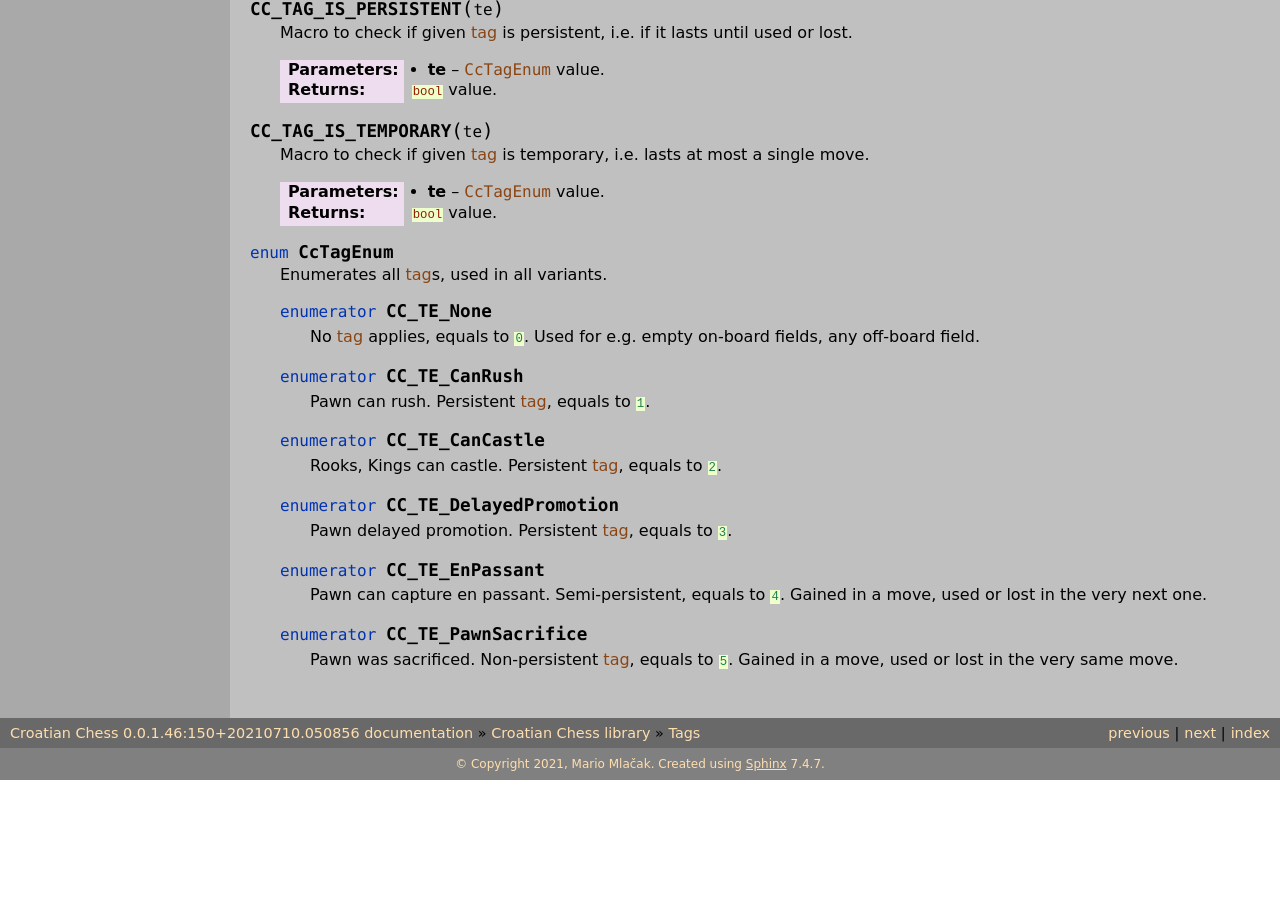
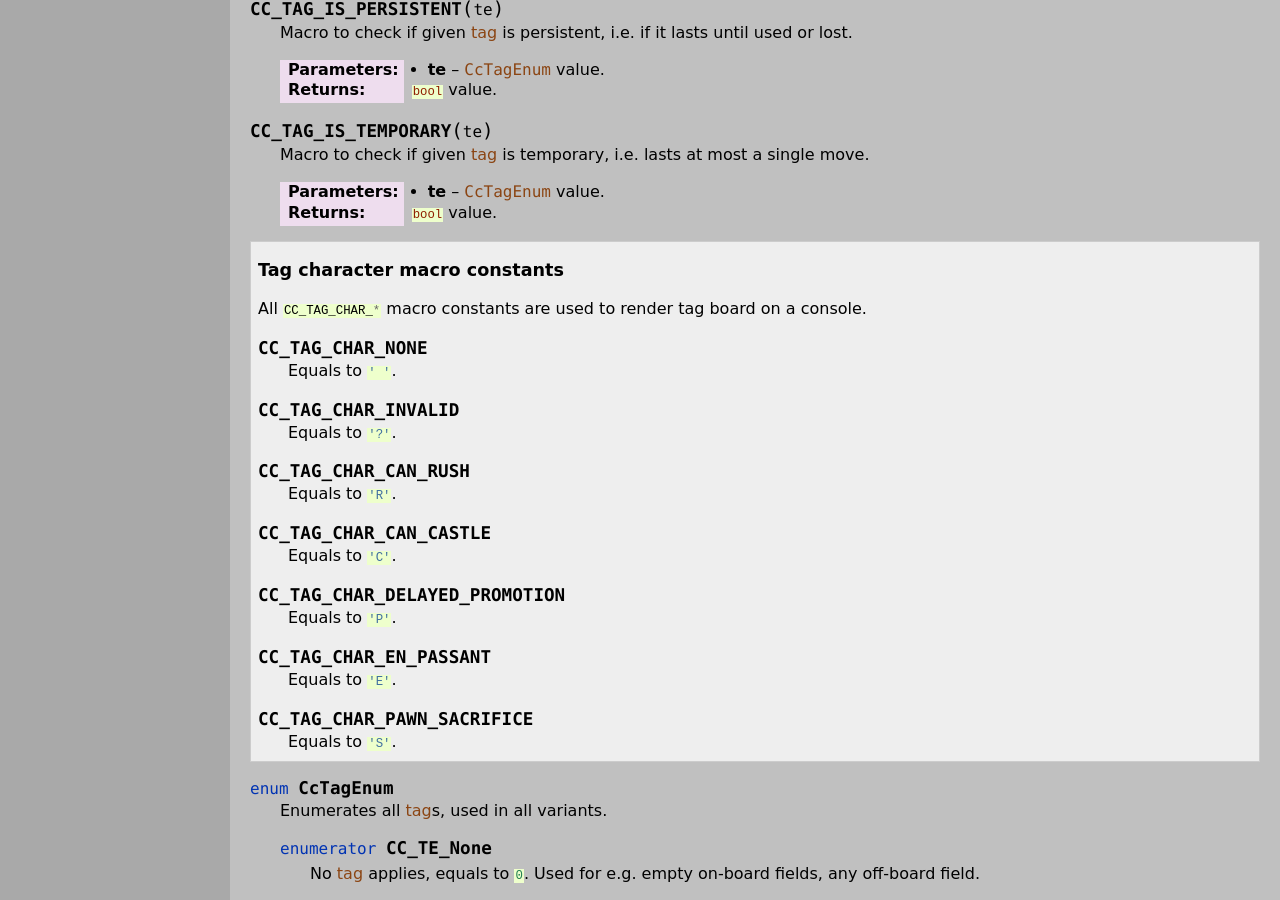
Before and after one commit to mmlacak/crochess, a Sphinx documentation site: the page built from docs/source/libcc/cctags.rst, in a window 1280 px wide and 900 px high, scrolled down 1133 px. Built offline with Sphinx 7.4.7, drawn with Linux system fonts in a browser that asks for light colours; before the commit the page ends 1913 px from its top, so only the background shows below that.

Commit message:
Documented tag char macro consts.

```diff
--- a/docs/source/libcc/cctags.rst
+++ b/docs/source/libcc/cctags.rst
@@ -84,10 +84,38 @@ Documents ``cc_tags.h`` and ``cc_tags.c`` files, which contain :term:`tag` enume
     :param te: :c:expr:`CcTagEnum` value.
     :returns: :c:`bool` value.
 
+.. topic:: Tag character macro constants
 
+    All :c:`CC_TAG_CHAR_*` macro constants are used to render tag board
+    on a console.
 
+    .. c:macro:: CC_TAG_CHAR_NONE
 
+        Equals to :c:`' '`.
 
+    .. c:macro:: CC_TAG_CHAR_INVALID
+
+        Equals to :c:`'?'`.
+
+    .. c:macro:: CC_TAG_CHAR_CAN_RUSH
+
+        Equals to :c:`'R'`.
+
+    .. c:macro:: CC_TAG_CHAR_CAN_CASTLE
+
+        Equals to :c:`'C'`.
+
+    .. c:macro:: CC_TAG_CHAR_DELAYED_PROMOTION
+
+        Equals to :c:`'P'`.
+
+    .. c:macro:: CC_TAG_CHAR_EN_PASSANT
+
+        Equals to :c:`'E'`.
+
+    .. c:macro:: CC_TAG_CHAR_PAWN_SACRIFICE
+
+        Equals to :c:`'S'`.
 
 .. c:enum:: CcTagEnum
 
```
